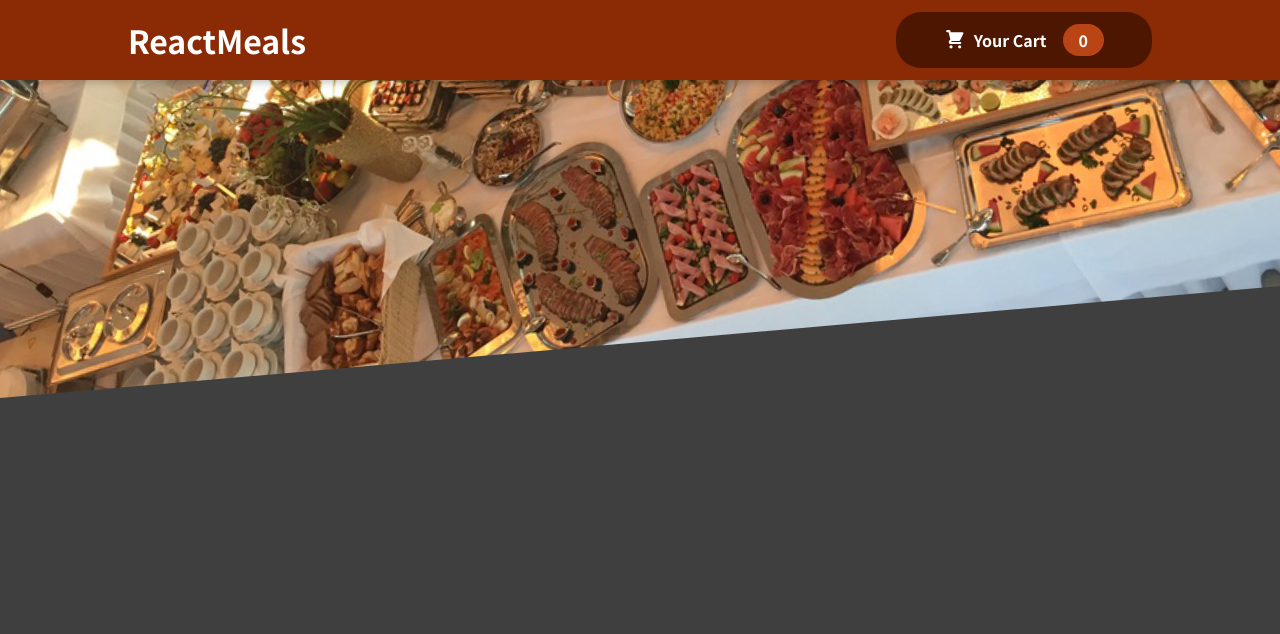
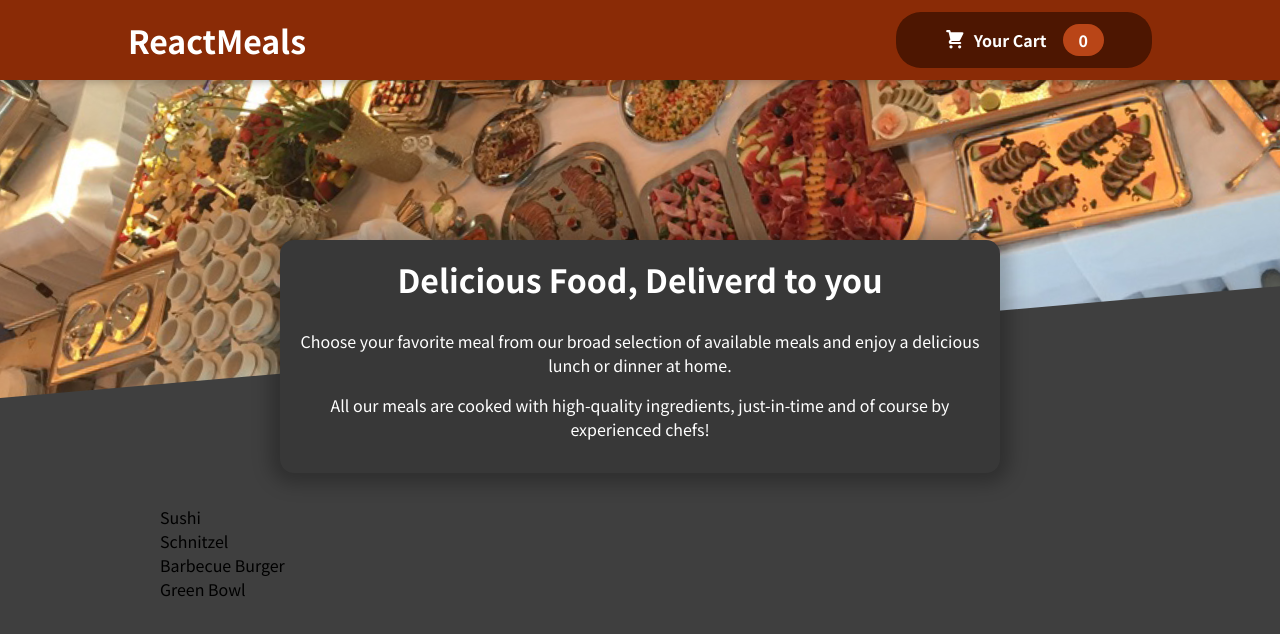
Before and after one commit to adarshahelvar/React---Restaurants-app, a React (Create React App) app: page / in a window 1280 px wide. Shown: the top 634 px of the page. Built offline with nearby package versions, Linux system fonts and the light colour scheme.

Commit message:
Summer of Restaurant

```diff
--- a/src/App.js
+++ b/src/App.js
@@ -1,10 +1,13 @@
 import React,{ Fragment } from "react";
 import Header from "./components/Layout/Header";
-
+import Meals from "./components/Meals/Meals";
 function App() {
   return (
     <Fragment>
       <Header />
+      <main>
+        <Meals />
+      </main>
     </Fragment>
   );
 }
--- /dev/null
+++ b/src/components/Meals/AvailableMeals.js
@@ -0,0 +1,44 @@
+import React from 'react';
+import classes from './AvailableMeals.module.css';
+
+const DUMMY_MEALS = [
+    {
+        id:'m1',
+        name:'Sushi',
+        description: 'Finest Fish and Veggies',
+        price:22.99,
+    },
+    {
+        id:'m2',
+        name:'Schnitzel',
+        description: 'A German Special',
+        price:16.5,
+    },
+    {
+        id:'m3',
+        name:'Barbecue Burger',
+        description: 'American, Raw, Meaty',
+        price:12.99,
+    },
+    {
+        id:'m4',
+        name:'Green Bowl',
+        description: 'Healthy and Green',
+        price:18.99
+    },
+]
+
+
+const AvailableMeals =() =>{
+    const mealsList = DUMMY_MEALS.map(meal =><li>{meal.name}</li>)
+    return(
+        <section className={classes.meals}>
+            <ul>
+                {mealsList}
+
+            </ul>
+        </section>
+    )
+}
+
+export default AvailableMeals;
--- /dev/null
+++ b/src/components/Meals/AvailableMeals.module.css
@@ -0,0 +1,24 @@
+.meals {
+    max-width: 60rem;
+    width: 90%;
+    margin: 2rem auto;
+    animation: meals-appear 1s ease-out forwards;
+  }
+
+  .meals ul {
+    list-style: none;
+    margin: 0;
+    padding: 0;
+  }
+
+  @keyframes meals-appear {
+    from {
+      opacity: 0;
+      transform: translateY(3rem);
+    }
+
+    to {
+      opacity: 1;
+      transform: translateY(0);
+    }
+  }
--- /dev/null
+++ b/src/components/Meals/Meals.js
@@ -0,0 +1,14 @@
+import React, { Fragment } from 'react';
+import MealsSummery from './MealsSummery';
+import AvailableMeals from './AvailableMeals';
+
+const Meals =() =>{
+    return(
+        <Fragment>
+            <MealsSummery />
+            <AvailableMeals />
+        </Fragment>
+    )
+};
+
+export default Meals;
--- /dev/null
+++ b/src/components/Meals/MealsSummary.module.css
@@ -0,0 +1,18 @@
+.summary {
+    text-align: center;
+    max-width: 45rem;
+    width: 90%;
+    margin: auto;
+    margin-top: -10rem;
+    position: relative;
+    background-color: #383838;
+    color: white;
+    border-radius: 14px;
+    padding: 1rem;
+    box-shadow: 0 1px 18px 10px rgba(0, 0, 0, 0.25);
+  }
+
+  .summary h2 {
+    font-size: 2rem;
+    margin-top: 0;
+  }
--- /dev/null
+++ b/src/components/Meals/MealsSummery.js
@@ -0,0 +1,20 @@
+import React from 'react';
+import classes from './MealsSummary.module.css';
+
+const MealsSummery =() =>{
+    return(
+        <section className={classes.summary}>
+            <h2>Delicious Food, Deliverd to you</h2>
+            <p>
+                Choose your favorite meal from our broad selection of available meals
+                and enjoy a delicious lunch or dinner at home.
+            </p>
+            <p>
+                All our meals are cooked with high-quality ingredients, just-in-time and
+                of course by experienced chefs!
+            </p>
+        </section>
+    )
+}
+
+export  default MealsSummery;
```
Also changed, not shown: 1 other file (tests, documents, lock files or other folders).
